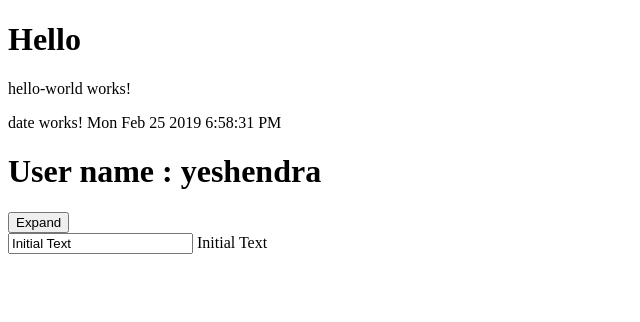
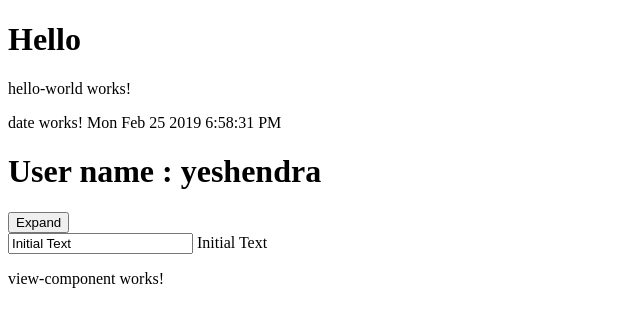
Before and after one commit to 28yashverma/Angular6_Tutorials, an Angular app: page / in a window 1280 px wide. Shown: the top 322 px of the page, without its empty margins (0-640 px from the left). Built offline with nearby package versions, Linux system fonts and the light colour scheme.

Commit message:
Importing another module

```diff
--- a/src/app/app.component.html
+++ b/src/app/app.component.html
@@ -4,3 +4,4 @@
 <app-address-card [user]='user'></app-address-card>
 <input type="text" [(ngModel)]="inputText">
 {{inputText}}
+<app-view-component></app-view-component>
--- a/src/app/app.module.ts
+++ b/src/app/app.module.ts
@@ -6,6 +6,7 @@ import { AppComponent } from './app.component';
 import { HelloWorldComponent } from './hello-world/hello-world.component';
 import { DateComponent } from './date/date.component';
 import { AddressCardComponent } from './address-card/address-card.component';
+import { ViewModule } from './view/view.module';
 
 @NgModule({
   declarations: [
@@ -16,7 +17,8 @@ import { AddressCardComponent } from './address-card/address-card.component';
   ],
   imports: [
     BrowserModule,
-    FormsModule
+    FormsModule,
+    ViewModule
   ],
   providers: [],
   bootstrap: [AppComponent]
--- /dev/null
+++ b/src/app/view/view-component/view-component.component.html
@@ -0,0 +1,3 @@
+<p>
+  view-component works!
+</p>
--- /dev/null
+++ b/src/app/view/view-component/view-component.component.ts
@@ -0,0 +1,15 @@
+import { Component, OnInit } from '@angular/core';
+
+@Component({
+  selector: 'app-view-component',
+  templateUrl: './view-component.component.html',
+  styleUrls: ['./view-component.component.css']
+})
+export class ViewComponentComponent implements OnInit {
+
+  constructor() { }
+
+  ngOnInit() {
+  }
+
+}
```
Also changed, not shown: src/app/view/view.module.ts (added, +14 -0 lines), src/app/view/view-component/view-component.component.css (added), 2 other files (tests, documents, lock files or other folders).
